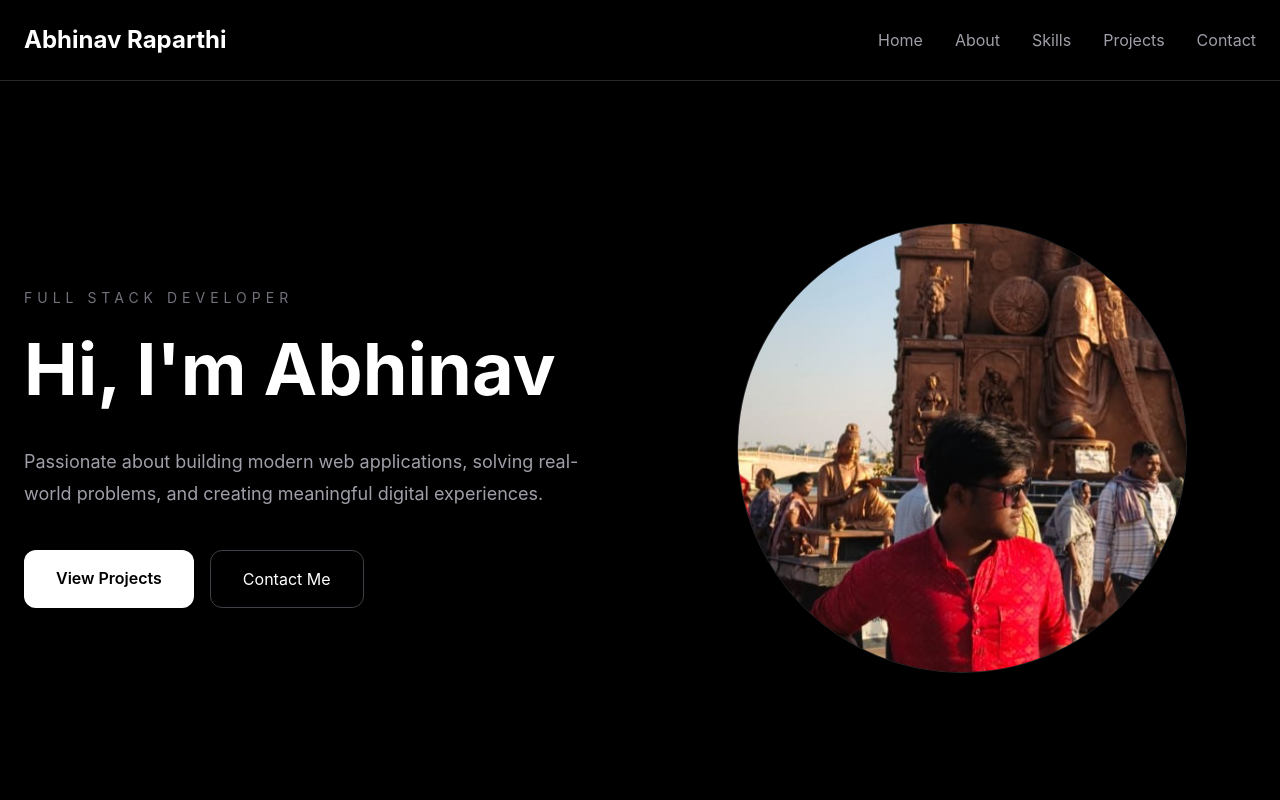
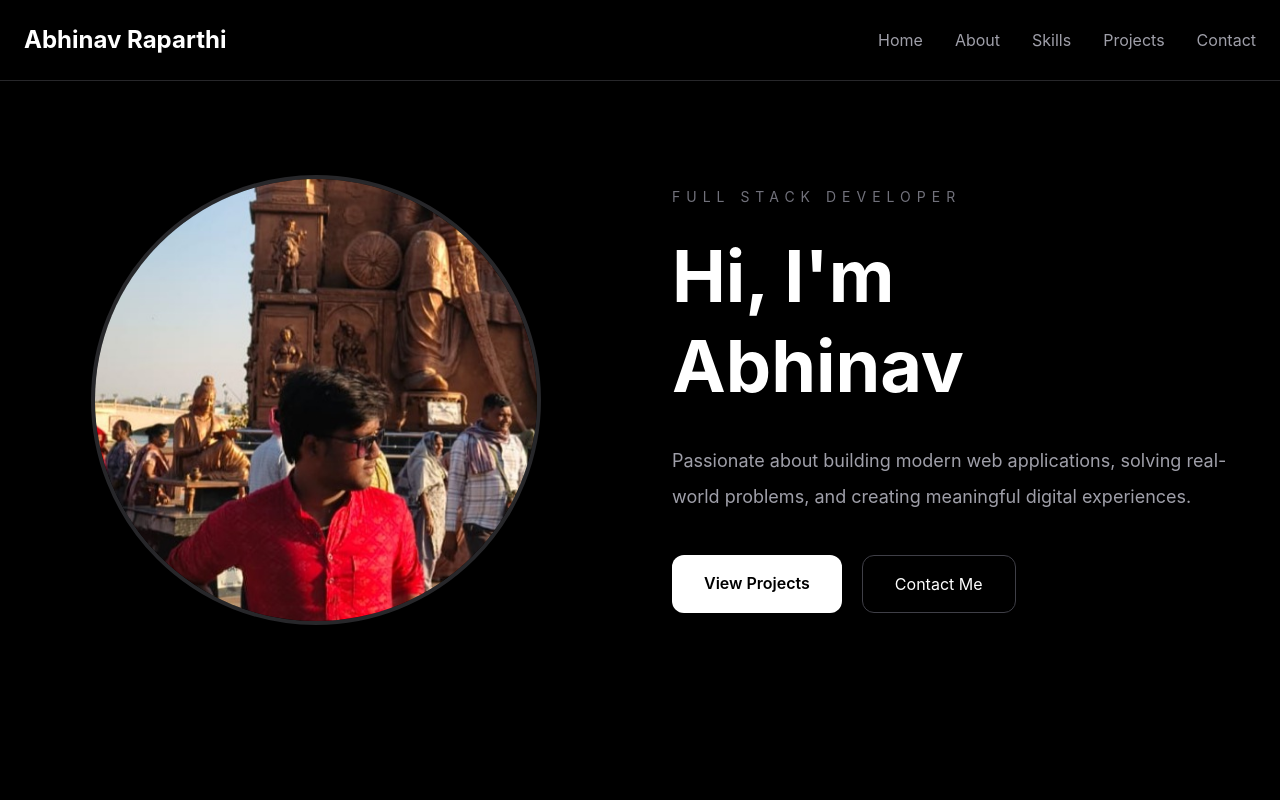
Before and after one commit to abhinavvv12/portfolio-website, a React (Vite) app: page / in a window 1280 px wide. Shown: the top 800 px of the page. Built offline with nearby package versions, Linux system fonts and the light colour scheme.

Commit message:
updated hero section

```diff
--- a/src/components/Hero.jsx
+++ b/src/components/Hero.jsx
@@ -2,34 +2,52 @@ import profile from "../assets/abhinav.JPG";
 
 function Hero() {
   return (
-    <section className="min-h-screen bg-black flex items-center">
+    <section className="min-h-screen bg-black text-white">
+      <div className="max-w-7xl mx-auto px-6 min-h-screen flex items-center">
+        <div className="grid lg:grid-cols-2 gap-16 items-center w-full">
 
+          {/* LEFT IMAGE */}
+
+          <div className="flex justify-center">
             <div
               className="
-        max-w-7xl
-        mx-auto
-        w-full
-        px-6
-        pt-24
-        grid
-        grid-cols-1
-        lg:grid-cols-2
-        gap-14
-        items-center
+              overflow-hidden
+              rounded-full
+              border-4
+              border-zinc-800
+              shadow-2xl
+
+              w-[250px]
+              h-[250px]
+
+              sm:w-[320px]
+              sm:h-[320px]
+
+              md:w-[380px]
+              md:h-[380px]
+
+              lg:w-[450px]
+              lg:h-[450px]
               "
             >
+              <img
+                src={profile}
+                alt="Abhinav"
+                className="w-full h-full object-cover"
+              />
+            </div>
+          </div>
 
-        {/* LEFT */}
+          {/* RIGHT CONTENT */}
 
-        <div className="text-center lg:text-left">
-
+          <div>
             <p
               className="
               uppercase
-            tracking-[5px]
+              tracking-[6px]
               text-zinc-500
               text-sm
-            mb-4
+              mb-6
               "
             >
               Full Stack Developer
@@ -39,17 +57,15 @@ function Hero() {
               className="
               font-bold
               leading-tight
-            text-4xl
-            sm:text-5xl
-            md:text-6xl
-            lg:text-7xl
+              text-5xl
+              sm:text-6xl
+              md:text-7xl
               "
             >
-            Hi,
-            I'm
-
+              Hi, I'm
+              <br />
               <span className="text-white">
-              {" "}Abhinav
+                Abhinav
               </span>
             </h1>
 
@@ -57,12 +73,9 @@ function Hero() {
               className="
               text-zinc-400
               mt-8
-            text-base
-            sm:text-lg
-            leading-8
+              text-lg
+              leading-9
               max-w-xl
-            mx-auto
-            lg:mx-0
               "
             >
               Passionate about building modern web applications,
@@ -70,18 +83,7 @@ function Hero() {
               digital experiences.
             </p>
 
-          <div
-            className="
-            flex
-            flex-col
-            sm:flex-row
-            gap-4
-            mt-10
-            justify-center
-            lg:justify-start
-            "
-          >
-
+            <div className="flex gap-5 mt-10">
               <a
                 href="#projects"
                 className="
@@ -89,9 +91,10 @@ function Hero() {
                 py-4
                 bg-white
                 text-black
+                rounded-xl
                 font-semibold
-              rounded-xl
-              text-center
+                hover:scale-105
+                transition
                 "
               >
                 View Projects
@@ -105,57 +108,17 @@ function Hero() {
                 border
                 border-zinc-700
                 rounded-xl
-              text-center
+                hover:bg-zinc-900
+                transition
                 "
               >
                 Contact Me
               </a>
-
+            </div>
           </div>
 
         </div>
-
-        {/* RIGHT */}
-
-        <div className="flex justify-center">
-
-          <div
-            className="
-            overflow-hidden
-            rounded-full
-            border
-            border-zinc-800
-
-            w-[220px]
-            h-[220px]
-
-            sm:w-[280px]
-            sm:h-[280px]
-
-            md:w-[350px]
-            md:h-[350px]
-
-            lg:w-[450px]
-            lg:h-[450px]
-            "
-          >
-
-            <img
-              src={profile}
-              alt="Profile"
-              className="
-              w-full
-              h-full
-              object-cover
-              "
-            />
-
       </div>
-
-        </div>
-
-      </div>
-
     </section>
   );
 }
```
Lines whose indentation alone changed are shown as unchanged.
